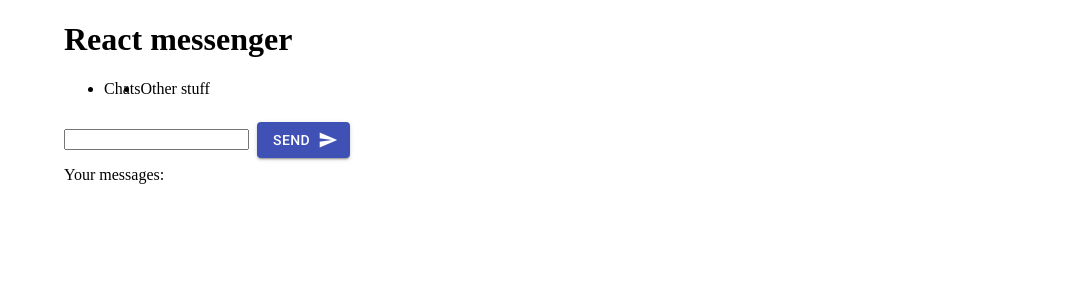
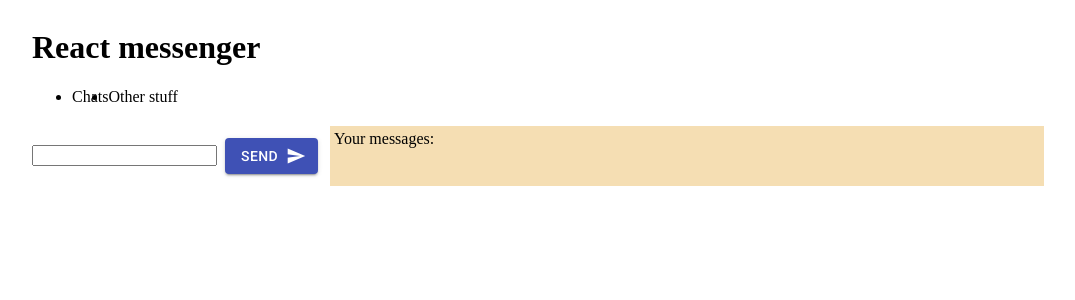
Before and after one commit to leokotman/reactapp-from-scratch, a React app: page / in a window 1280 px wide. Shown: the top 300 px of the page, without its empty margins (0-1075 px from the left). Built offline with nearby package versions, Linux system fonts and the light colour scheme.

Commit message:
added grid & styles to app

```diff
--- a/src/App.jsx
+++ b/src/App.jsx
@@ -1,4 +1,5 @@
 import React, { useState, useEffect } from "react";
+import Grid from "@material-ui/core/Grid";
 
 import MessageForm from "./components/MessageForm/MessageForm.jsx";
 import Header from "./components/Header/Header.jsx";
@@ -25,8 +26,14 @@ const App = () => {
 
   return (
     <div className="app">
+      <Grid container spacing={1} wrap="wrap">
+        <Grid item xs={12}>
           <Header />
+        </Grid>
+        <Grid item >
           <MessageForm onAddMessage={addNewMessage} />
+        </Grid>
+        <Grid item xs={7} className="grid_messages">
           <span>Your messages:</span>
           <section className="messages">
             {messages.map((msg, index) => (
@@ -40,6 +47,8 @@ const App = () => {
               </p>
             ))}
           </section>
+        </Grid>
+      </Grid>
     </div>
   );
 };
--- a/src/App.scss
+++ b/src/App.scss
@@ -1,8 +1,12 @@
-$appWidth: 90vw;
+$appWidth: 95vw;
 
 .app {
   width: $appWidth;
   margin: 0 auto;
+
+  .grid_messages {
+    background-color:wheat;
+  }
 
   .messages {
       display: flex;
@@ -15,6 +19,7 @@ $appWidth: 90vw;
         box-sizing: border-box;
         padding: .5rem;
         width: max-content;
+
       }
       .human_message {
           align-self: flex-start;
```
Lines whose indentation alone changed are shown as unchanged.
